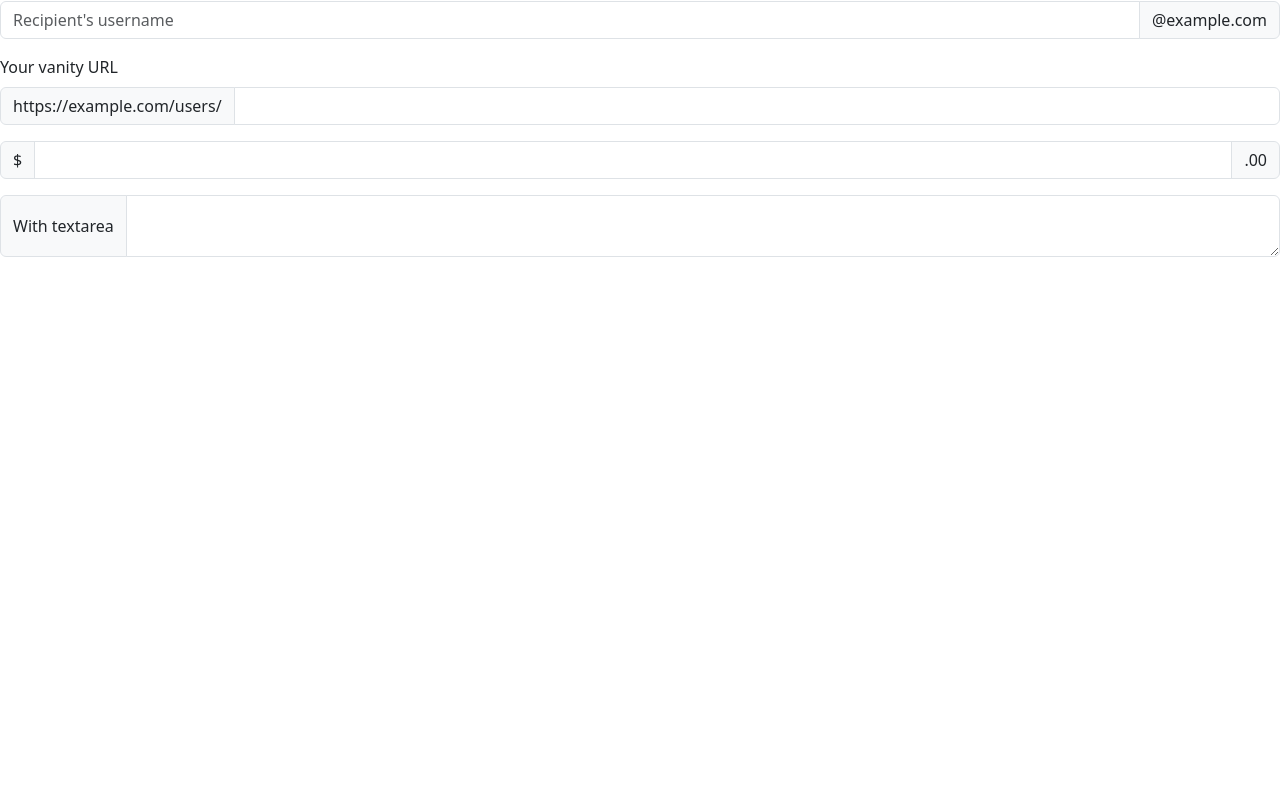
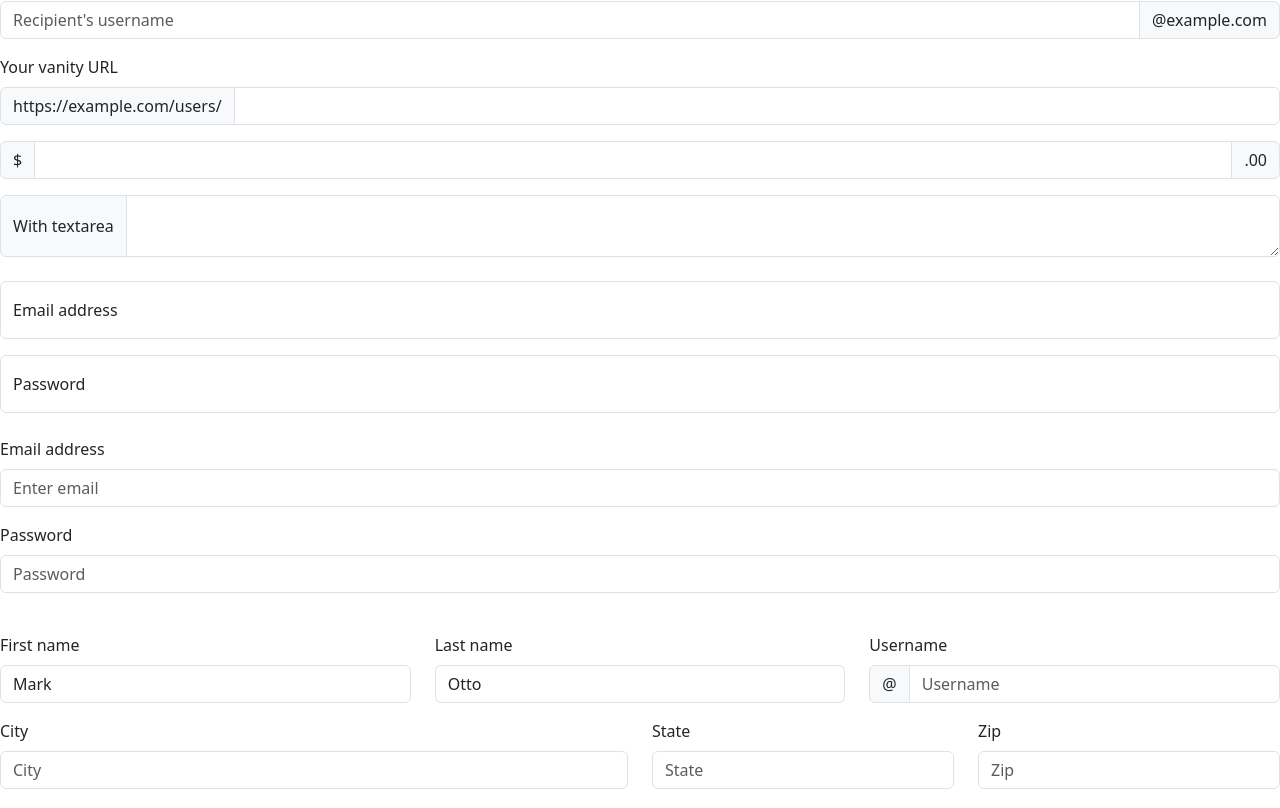
Before and after one commit to syedomer17/react.js-task-work, a React (Create React App) app in the folder client/: page / in a window 1280 px wide. Shown: the part 4072-4880 px from the top of the page. Before the commit the page ends 4329 px from the top, so only its background shows below. Built offline with nearby package versions, Linux system fonts and the light colour scheme.

Commit message:
React.js-BootStrap

```diff
--- a/client/src/App.js
+++ b/client/src/App.js
@@ -28,12 +28,25 @@
 import Stack from "react-bootstrap/Stack";
 import Form from "react-bootstrap/Form";
 import InputGroup from "react-bootstrap/InputGroup";
+import FloatingLabel from "react-bootstrap/FloatingLabel";
 
 function App() {
   const [show, setShow] = useState(false);
 
   const handleClose = () => setShow(false);
   const handleShow = () => setShow(true);//<ProgressBar now={60} />;
+
+  const [validated, setValidated] = useState(false);
+
+  const handleSubmit = (event) => {
+    const form = event.currentTarget;
+    if (form.checkValidity() === false) {
+      event.preventDefault();
+      event.stopPropagation();
+    }
+
+    setValidated(true);
+  };
    return (
      <>
        <div>
@@ -458,6 +471,106 @@
            <Form.Control as="textarea" aria-label="With textarea" />
          </InputGroup>
        </div>
+       <br></br>
+       <div>
+         <FloatingLabel
+           controlId="floatingInput"
+           label="Email address"
+           className="mb-3"
+         >
+           <Form.Control type="email" placeholder="name@example.com" />
+         </FloatingLabel>
+         <FloatingLabel controlId="floatingPassword" label="Password">
+           <Form.Control type="password" placeholder="Password" />
+         </FloatingLabel>
+       </div>
+       <br></br>
+       <div>
+         <Form>
+           <Form.Group className="mb-3" controlId="formGroupEmail">
+             <Form.Label>Email address</Form.Label>
+             <Form.Control type="email" placeholder="Enter email" />
+           </Form.Group>
+           <Form.Group className="mb-3" controlId="formGroupPassword">
+             <Form.Label>Password</Form.Label>
+             <Form.Control type="password" placeholder="Password" />
+           </Form.Group>
+         </Form>
+       </div>
+       <br></br>
+       <div>
+         <Form noValidate validated={validated} onSubmit={handleSubmit}>
+           <Row className="mb-3">
+             <Form.Group as={Col} md="4" controlId="validationCustom01">
+               <Form.Label>First name</Form.Label>
+               <Form.Control
+                 required
+                 type="text"
+                 placeholder="First name"
+                 defaultValue="Mark"
+               />
+               <Form.Control.Feedback>Looks good!</Form.Control.Feedback>
+             </Form.Group>
+             <Form.Group as={Col} md="4" controlId="validationCustom02">
+               <Form.Label>Last name</Form.Label>
+               <Form.Control
+                 required
+                 type="text"
+                 placeholder="Last name"
+                 defaultValue="Otto"
+               />
+               <Form.Control.Feedback>Looks good!</Form.Control.Feedback>
+             </Form.Group>
+             <Form.Group as={Col} md="4" controlId="validationCustomUsername">
+               <Form.Label>Username</Form.Label>
+               <InputGroup hasValidation>
+                 <InputGroup.Text id="inputGroupPrepend">@</InputGroup.Text>
+                 <Form.Control
+                   type="text"
+                   placeholder="Username"
+                   aria-describedby="inputGroupPrepend"
+                   required
+                 />
+                 <Form.Control.Feedback type="invalid">
+                   Please choose a username.
+                 </Form.Control.Feedback>
+               </InputGroup>
+             </Form.Group>
+           </Row>
+           <Row className="mb-3">
+             <Form.Group as={Col} md="6" controlId="validationCustom03">
+               <Form.Label>City</Form.Label>
+               <Form.Control type="text" placeholder="City" required />
+               <Form.Control.Feedback type="invalid">
+                 Please provide a valid city.
+               </Form.Control.Feedback>
+             </Form.Group>
+             <Form.Group as={Col} md="3" controlId="validationCustom04">
+               <Form.Label>State</Form.Label>
+               <Form.Control type="text" placeholder="State" required />
+               <Form.Control.Feedback type="invalid">
+                 Please provide a valid state.
+               </Form.Control.Feedback>
+             </Form.Group>
+             <Form.Group as={Col} md="3" controlId="validationCustom05">
+               <Form.Label>Zip</Form.Label>
+               <Form.Control type="text" placeholder="Zip" required />
+               <Form.Control.Feedback type="invalid">
+                 Please provide a valid zip.
+               </Form.Control.Feedback>
+             </Form.Group>
+           </Row>
+           <Form.Group className="mb-3">
+             <Form.Check
+               required
+               label="Agree to terms and conditions"
+               feedback="You must agree before submitting."
+               feedbackType="invalid"
+             />
+           </Form.Group>
+           <Button type="submit">Submit form</Button>
+         </Form>
+       </div>
      </>
    );
 }
```
